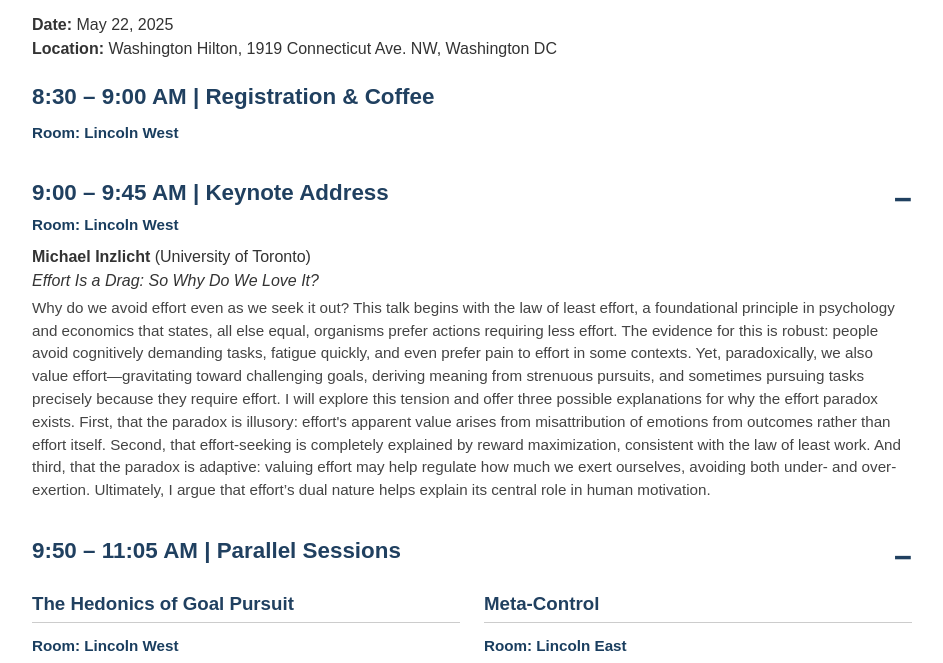
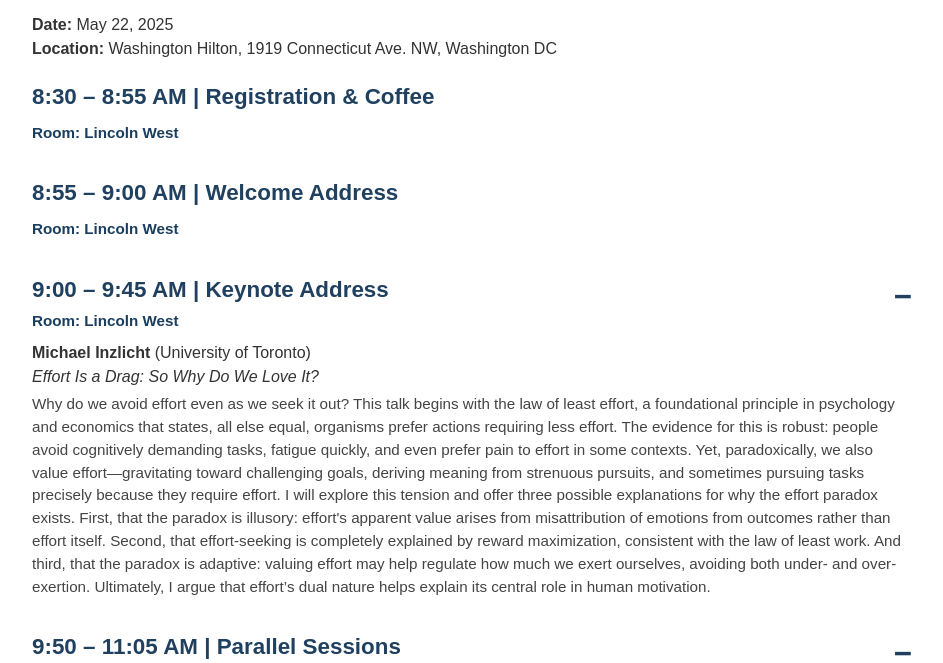
Before and after one commit to DEMelnikoff/ssm-2025, a plain HTML site: page index.html in a window 1280 px wide. Shown: the part 92-755 px from the top of the page, without its empty margins (168-1111 px from the left). Drawn offline with Linux system fonts and the light colour scheme.

Commit message:
Update index.html

```diff
--- a/index.html
+++ b/index.html
@@ -119,7 +119,12 @@
      <strong>Location:</strong> Washington Hilton, 1919 Connecticut Ave. NW, Washington DC</p>
 
   <div class="session">
-    <h2>8:30 – 9:00 AM | Registration & Coffee</h2>
+    <h2>8:30 – 8:55 AM | Registration & Coffee</h2>
+    <div class="room-label">Room: Lincoln West</div>
+  </div>
+
+  <div class="session">
+    <h2>8:55 – 9:00 AM | Welcome Address</h2>
     <div class="room-label">Room: Lincoln West</div>
   </div>
 
```
